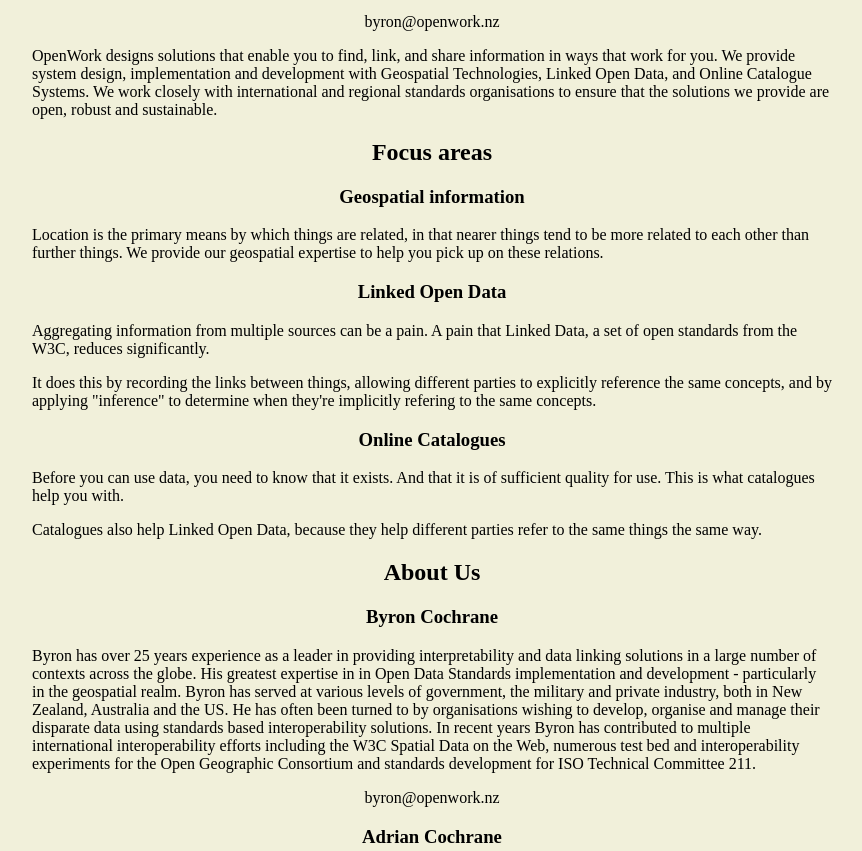
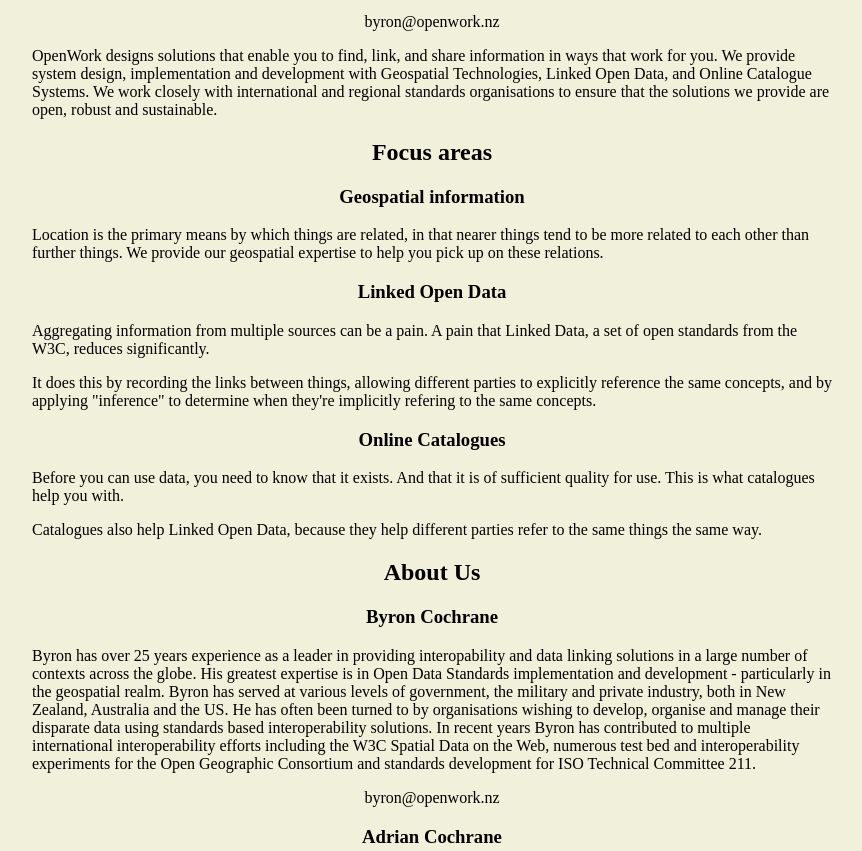
Before and after one commit to OpenWork-NZ/website, a plain HTML site: page index.html in a window 1280 px wide. Shown: the part 101-952 px from the top of the page, without its empty margins (208-1070 px from the left). Drawn offline with Linux system fonts and the light colour scheme.

Commit message:
Update index.html

```diff
--- a/index.html
+++ b/index.html
@@ -52,8 +52,8 @@
   <h2>About Us</h2>
   <h3>Byron Cochrane</h3>
   <p>Byron has over 25 years experience as a leader in providing
-    interpretability and data linking solutions in a large number of contexts
-    across the globe. His greatest expertise in in Open Data Standards
+    interopability and data linking solutions in a large number of contexts
+    across the globe. His greatest expertise is in Open Data Standards
     implementation and development - particularly in the geospatial realm. Byron
     has served at various levels of government, the military and private
     industry, both in New Zealand, Australia and the US. He has often been
```
